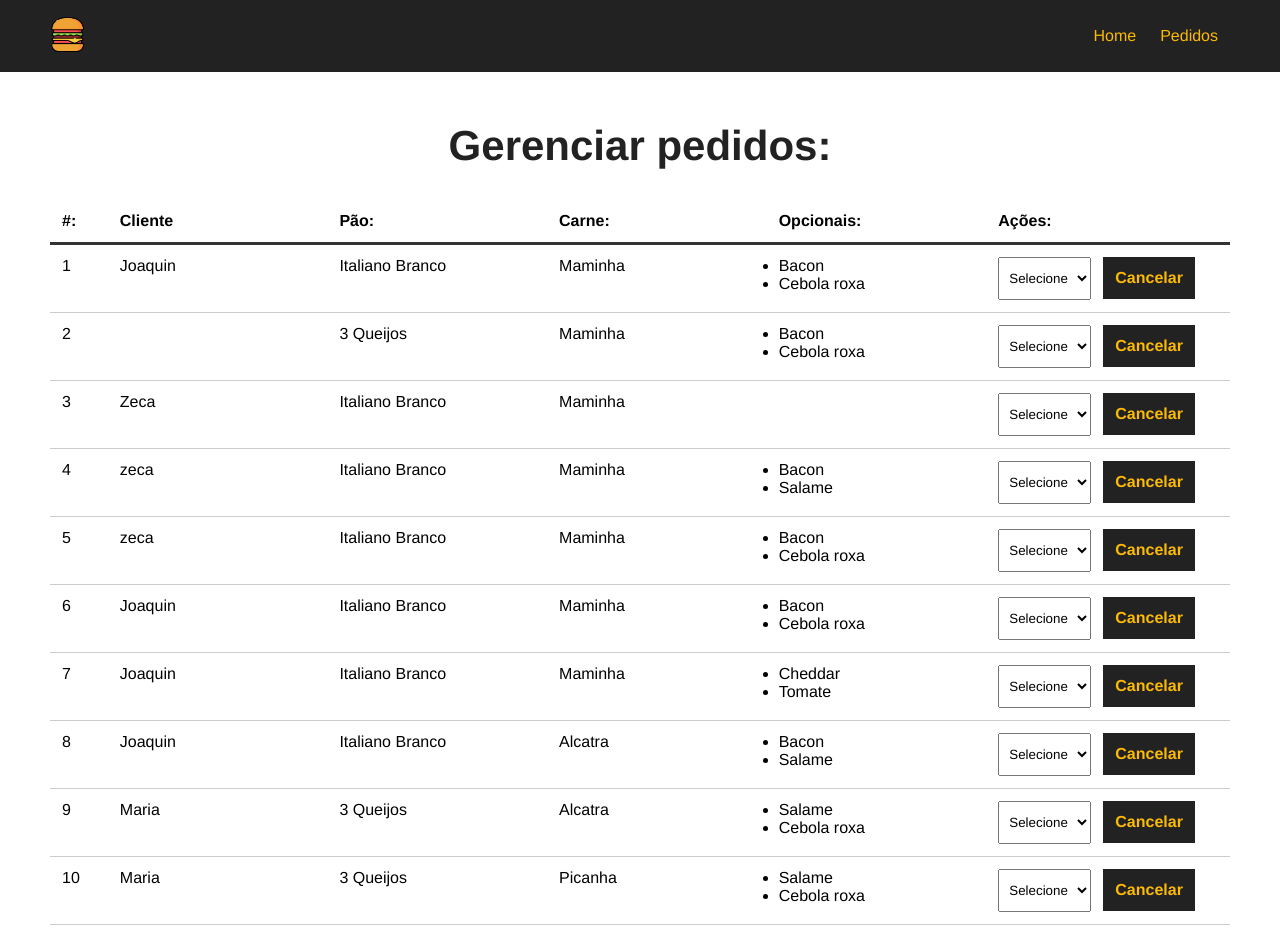
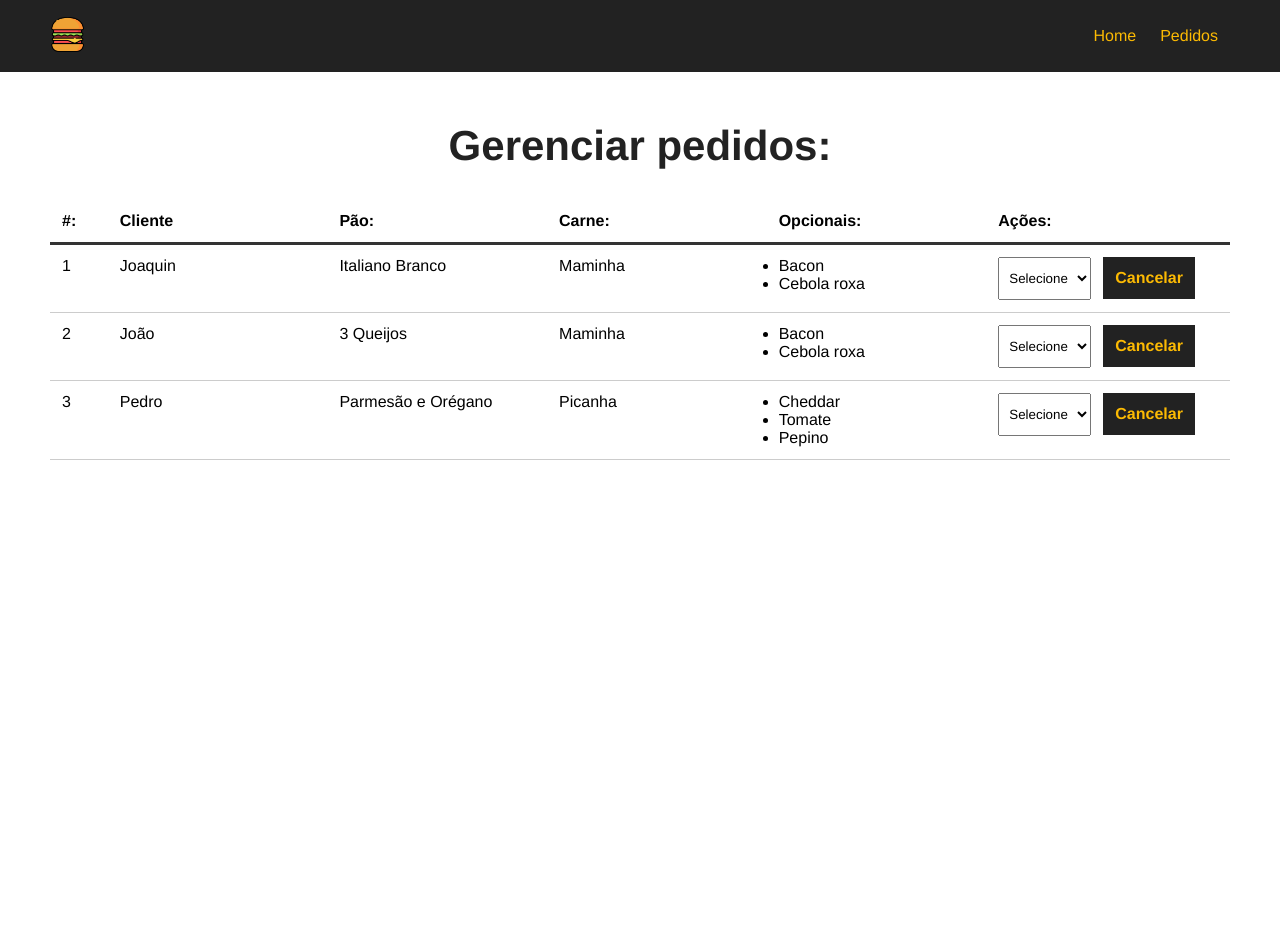
Before and after one commit to Jeanll7/vue-food, a Vue app: page /pedidos in a window 1280 px wide. Shown: the top 935 px of the page. After the commit the page ends 800 px from the top, so only its background shows below. Built offline with nearby package versions, Linux system fonts and the light colour scheme; data requests are answered from the project's data file.

Commit message:
status do pedido

```diff
--- a/db/db.json
+++ b/db/db.json
@@ -94,7 +94,7 @@
       "id": 1
     },
     {
-      "nome": null,
+      "nome": "João",
       "carne": "Maminha",
       "pao": "3 Queijos",
       "opcionais": [
@@ -105,99 +105,16 @@
       "id": 2
     },
     {
-      "nome": "Zeca",
-      "carne": "Maminha",
-      "pao": "Italiano Branco",
-      "opcionais": [],
+      "nome": "Pedro",
+      "carne": "Picanha",
+      "pao": "Parmesão e Orégano",
+      "opcionais": [
+        "Cheddar",
+        "Tomate",
+        "Pepino"
+      ],
       "status": "Solicitado",
       "id": 3
-    },
-    {
-      "nome": "zeca",
-      "carne": "Maminha",
-      "pao": "Italiano Branco",
-      "opcionais": [
-        "Bacon",
-        "Salame"
-      ],
-      "status": "Solicitado",
-      "id": 4
-    },
-    {
-      "nome": "zeca",
-      "carne": "Maminha",
-      "pao": "Italiano Branco",
-      "opcionais": [
-        "Bacon",
-        "Cebola roxa"
-      ],
-      "status": "Solicitado",
-      "id": 5
-    },
-    {
-      "nome": "Joaquin",
-      "carne": "Maminha",
-      "pao": "Italiano Branco",
-      "opcionais": [
-        "Bacon",
-        "Cebola roxa"
-      ],
-      "status": "Solicitado",
-      "id": 6
-    },
-    {
-      "nome": "Joaquin",
-      "carne": "Maminha",
-      "pao": "Italiano Branco",
-      "opcionais": [
-        "Cheddar",
-        "Tomate"
-      ],
-      "status": "Solicitado",
-      "id": 7
-    },
-    {
-      "nome": "Joaquin",
-      "carne": "Alcatra",
-      "pao": "Italiano Branco",
-      "opcionais": [
-        "Bacon",
-        "Salame"
-      ],
-      "status": "Solicitado",
-      "id": 8
-    },
-    {
-      "nome": "Maria",
-      "carne": "Alcatra",
-      "pao": "3 Queijos",
-      "opcionais": [
-        "Salame",
-        "Cebola roxa"
-      ],
-      "status": "Solicitado",
-      "id": 9
-    },
-    {
-      "nome": "Maria",
-      "carne": "Picanha",
-      "pao": "3 Queijos",
-      "opcionais": [
-        "Salame",
-        "Cebola roxa"
-      ],
-      "status": "Solicitado",
-      "id": 10
-    },
-    {
-      "nome": "Joaquina",
-      "carne": "Veggie burger",
-      "pao": "3 Queijos",
-      "opcionais": [
-        "Tomate"
-      ],
-      "status": "Solicitado",
-      "id": 11
     }
   ]
 }
--- a/src/App.vue
+++ b/src/App.vue
@@ -4,13 +4,13 @@
     <div>
       <router-view />
     </div>
-    <Footer />
+    <!-- <Footer /> -->
   </div>
 </template>
 
 <script>
 import Navbar from "@/components/Navbar";
-import Footer from "@/components/Footer";
+// import Footer from "@/components/Footer";
 
 export default {
   data: function () {
@@ -21,7 +21,7 @@ export default {
   },
   components: {
     Navbar,
-    Footer,
+    // Footer,
   },
 };
 </script>
--- a/src/components/Dashboard.vue
+++ b/src/components/Dashboard.vue
@@ -54,6 +54,14 @@ export default {
       this.burgers = data;
 
       // resgatar os status
+      this.getStatus();
+    },
+    async getStatus() {
+      const req = await fetch("http://localhost:3000/status");
+
+      const data = await req.json();
+
+      this.status = data;
     },
   },
   mounted() {
--- a/src/components/Footer.vue
+++ b/src/components/Footer.vue
@@ -1,4 +1,4 @@
-<template>
+<!-- <template>
   <footer id="footer">
     <p>Make Your Burger &copy; 2023</p>
   </footer>
@@ -22,4 +22,4 @@ export default {
   width: 100%;
   bottom: 0;
 }
-</style>
+</style> -->
```
